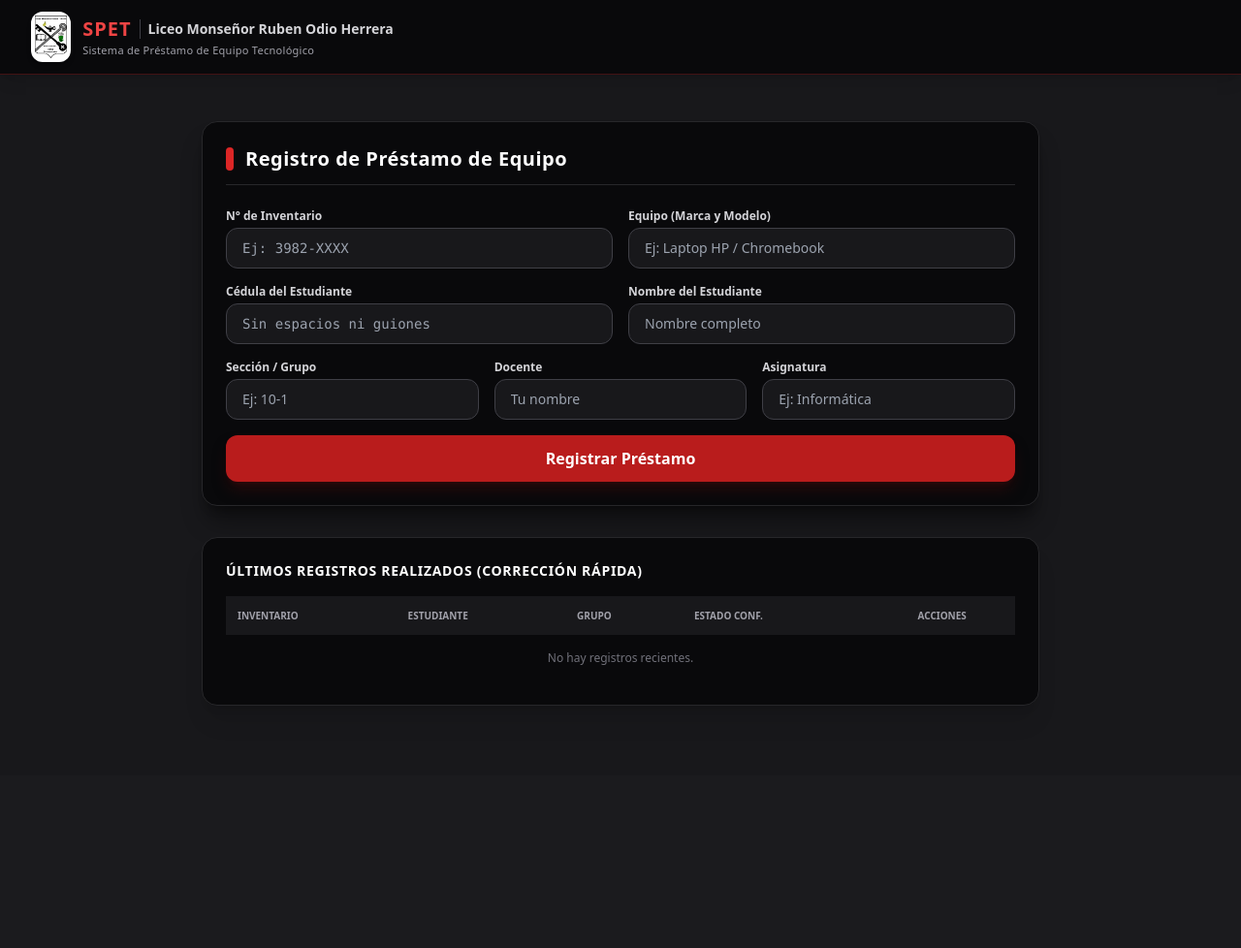
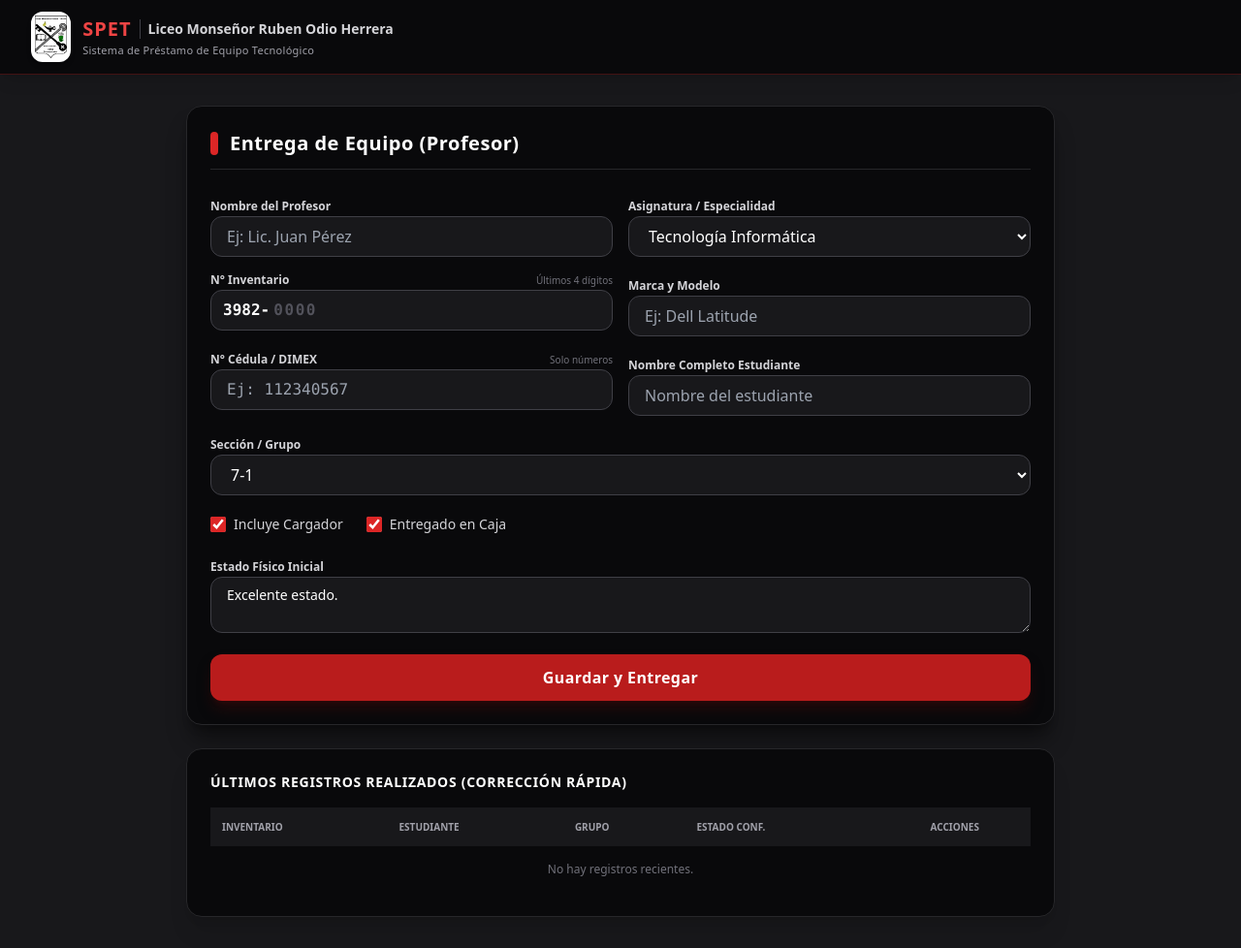
Before and after one commit to gherrera608-sudo/bitacora-tecnologia, a Flask app: page /profesor in a window 1280 px wide. Shown: the whole page at 97% size. Before the commit the page ends 727 px from the top, so only its background shows below. Run offline with Flask 3, Linux system fonts and the light colour scheme; some libraries are stand-ins or nearby versions.

Commit message:
Update profesor.html

```diff
--- a/templates/profesor.html
+++ b/templates/profesor.html
@@ -1,72 +1,128 @@
 {% extends 'layout.html' %}
-{% block title %}Módulo Profesor - Registro{% endblock %}
+{% block title %}Registrar Entrega{% endblock %}
 {% block content %}
-<div class="max-w-4xl mx-auto p-4 space-y-8">
+<div class="max-w-4xl mx-auto space-y-6">
 
     <!-- Formulario de Registro -->
     <div class="bg-zinc-950 border border-zinc-800 rounded-2xl p-6 shadow-xl shadow-black/40">
         <div class="flex items-center gap-3 mb-6 pb-3 border-b border-zinc-800">
             <div class="w-2 h-6 bg-red-600 rounded-full"></div>
-            <h1 class="text-xl font-bold text-white tracking-wide">Registro de Préstamo de Equipo</h1>
+            <h1 class="text-xl font-bold text-white tracking-wide">Entrega de Equipo (Profesor)</h1>
         </div>
 
         {% with messages = get_flashed_messages(with_categories=true) %}
             {% if messages %}
                 {% for category, message in messages %}
-                    <div class="mb-4 p-3 rounded-xl text-xs font-bold {% if category == 'danger' %}bg-red-950/60 text-red-300 border border-red-800{% else %}bg-emerald-950/60 text-emerald-300 border border-emerald-800{% endif %}">
-                        {{ message }}
+                    <div class="mb-4 p-3 bg-red-950/80 border border-red-800 text-red-200 text-xs rounded-xl flex items-center gap-2">
+                        <i class="fa-solid fa-triangle-exclamation"></i> {{ message }}
                     </div>
                 {% endfor %}
             {% endif %}
         {% endwith %}
 
-        <form method="POST" class="space-y-4">
-            <div class="grid grid-cols-1 md:grid-cols-2 gap-4">
+        <form action="{{ url_for('vista_profesor') }}" method="POST" class="space-y-4">
+            <div class="grid grid-cols-1 sm:grid-cols-2 gap-4">
                 <div>
-                    <label class="text-xs font-semibold text-zinc-300 block mb-1">N° de Inventario</label>
-                    <input type="text" name="inventario" placeholder="Ej: 3982-XXXX" required class="w-full bg-zinc-900 border border-zinc-700 focus:border-red-500 rounded-xl px-4 py-2.5 text-white text-sm font-mono outline-none transition">
+                    <label class="text-xs font-semibold text-zinc-300">Nombre del Profesor</label>
+                    <input type="text" name="profesor" placeholder="Ej: Lic. Juan Pérez" maxlength="80" required class="w-full bg-zinc-900 border border-zinc-700 focus:border-red-500 rounded-xl px-4 py-2 text-white outline-none transition">
                 </div>
                 <div>
-                    <label class="text-xs font-semibold text-zinc-300 block mb-1">Equipo (Marca y Modelo)</label>
-                    <input type="text" name="marca_modelo" placeholder="Ej: Laptop HP / Chromebook" required class="w-full bg-zinc-900 border border-zinc-700 focus:border-red-500 rounded-xl px-4 py-2.5 text-white text-sm outline-none transition">
+                    <label class="text-xs font-semibold text-zinc-300">Asignatura / Especialidad</label>
+                    <select name="asignatura" class="w-full bg-zinc-900 border border-zinc-700 focus:border-red-500 rounded-xl px-4 py-2 text-white outline-none transition">
+                        <option value="Tecnología Informática">Tecnología Informática</option>
+                        <option value="Secretariado Ejecutivo">Secretariado Ejecutivo</option>
+                        <option value="Contabilidad">Contabilidad</option>
+                        <option value="Formación Tecnológica">Formación Tecnológica</option>
+                    </select>
                 </div>
             </div>
 
-            <div class="grid grid-cols-1 md:grid-cols-2 gap-4">
+            <div class="grid grid-cols-1 sm:grid-cols-2 gap-4">
                 <div>
-                    <label class="text-xs font-semibold text-zinc-300 block mb-1">Cédula del Estudiante</label>
-                    <input type="text" name="cedula" placeholder="Sin espacios ni guiones" required class="w-full bg-zinc-900 border border-zinc-700 focus:border-red-500 rounded-xl px-4 py-2.5 text-white text-sm font-mono outline-none transition">
+                    <div class="flex justify-between items-center mb-0.5">
+                        <label class="text-xs font-semibold text-zinc-300">N° Inventario</label>
+                        <span class="text-[10px] text-zinc-500">Últimos 4 dígitos</span>
+                    </div>
+                    <!-- DISEÑO CON PREFIJO 3982- FIJO -->
+                    <div class="flex items-center bg-zinc-900 border border-zinc-700 focus-within:border-red-500 rounded-xl px-3 py-2 transition">
+                        <span class="text-white font-mono font-bold text-base select-none pr-1">3982-</span>
+                        <input type="text" name="inventario" placeholder="0000"
+                               pattern="[0-9]{4}"
+                               maxlength="4" minlength="4"
+                               inputmode="numeric"
+                               title="Ingresa únicamente los últimos 4 dígitos del número de inventario."
+                               required class="w-full bg-transparent text-white font-mono font-bold text-base outline-none tracking-widest placeholder-zinc-600">
+                    </div>
                 </div>
                 <div>
-                    <label class="text-xs font-semibold text-zinc-300 block mb-1">Nombre del Estudiante</label>
-                    <input type="text" name="estudiante" placeholder="Nombre completo" required class="w-full bg-zinc-900 border border-zinc-700 focus:border-red-500 rounded-xl px-4 py-2.5 text-white text-sm outline-none transition">
+                    <label class="text-xs font-semibold text-zinc-300">Marca y Modelo</label>
+                    <input type="text" name="marca_modelo" placeholder="Ej: Dell Latitude" maxlength="80" required class="w-full bg-zinc-900 border border-zinc-700 focus:border-red-500 rounded-xl px-4 py-2 text-white outline-none transition">
                 </div>
             </div>
 
-            <div class="grid grid-cols-1 md:grid-cols-3 gap-4">
+            <div class="grid grid-cols-1 sm:grid-cols-2 gap-4">
                 <div>
-                    <label class="text-xs font-semibold text-zinc-300 block mb-1">Sección / Grupo</label>
-                    <input type="text" name="grupo" placeholder="Ej: 10-1" required class="w-full bg-zinc-900 border border-zinc-700 focus:border-red-500 rounded-xl px-4 py-2.5 text-white text-sm outline-none transition">
+                    <div class="flex justify-between items-center mb-0.5">
+                        <label class="text-xs font-semibold text-zinc-300">N° Cédula / DIMEX</label>
+                        <span class="text-[10px] text-zinc-500">Solo números</span>
+                    </div>
+                    <input type="text" name="cedula" placeholder="Ej: 112340567"
+                           pattern="[0-9]{8,12}"
+                           minlength="8" maxlength="12"
+                           inputmode="numeric"
+                           title="Por favor ingresa únicamente números (entre 8 y 12 dígitos, sin letras ni guiones)."
+                           required class="w-full bg-zinc-900 border border-zinc-700 focus:border-red-500 rounded-xl px-4 py-2 text-white font-mono outline-none transition">
                 </div>
                 <div>
-                    <label class="text-xs font-semibold text-zinc-300 block mb-1">Docente</label>
-                    <input type="text" name="profesor" placeholder="Tu nombre" required class="w-full bg-zinc-900 border border-zinc-700 focus:border-red-500 rounded-xl px-4 py-2.5 text-white text-sm outline-none transition">
-                </div>
-                <div>
-                    <label class="text-xs font-semibold text-zinc-300 block mb-1">Asignatura</label>
-                    <input type="text" name="asignatura" placeholder="Ej: Informática" required class="w-full bg-zinc-900 border border-zinc-700 focus:border-red-500 rounded-xl px-4 py-2.5 text-white text-sm outline-none transition">
+                    <label class="text-xs font-semibold text-zinc-300">Nombre Completo Estudiante</label>
+                    <input type="text" name="estudiante" placeholder="Nombre del estudiante" maxlength="80" required class="w-full bg-zinc-900 border border-zinc-700 focus:border-red-500 rounded-xl px-4 py-2 text-white outline-none transition">
                 </div>
             </div>
 
-            <button type="submit" class="w-full bg-red-700 hover:bg-red-600 text-white font-bold py-3 rounded-xl shadow-lg shadow-red-950/50 transition mt-4">
-                Registrar Préstamo
+            <div>
+                <label class="text-xs font-semibold text-zinc-300">Sección / Grupo</label>
+                <select name="grupo" class="w-full bg-zinc-900 border border-zinc-700 focus:border-red-500 rounded-xl px-4 py-2 text-white outline-none transition">
+                    <optgroup label="Sétimo (7°)">
+                        <option value="7-1">7-1</option><option value="7-2">7-2</option><option value="7-3">7-3</option><option value="7-4">7-4</option><option value="7-5">7-5</option><option value="7-6">7-6</option><option value="7-7">7-7</option><option value="7-8">7-8</option><option value="7-9">7-9</option><option value="7-10">7-10</option><option value="7-11">7-11</option><option value="7-12">7-12</option><option value="7-13">7-13</option><option value="7-14">7-14</option>
+                    </optgroup>
+                    <optgroup label="Octavo (8°)">
+                        <option value="8-1">8-1</option><option value="8-2">8-2</option><option value="8-3">8-3</option><option value="8-4">8-4</option><option value="8-5">8-5</option><option value="8-6">8-6</option><option value="8-7">8-7</option><option value="8-8">8-8</option><option value="8-9">8-9</option><option value="8-10">8-10</option><option value="8-11">8-11</option><option value="8-12">8-12</option>
+                    </optgroup>
+                    <optgroup label="Noveno (9°)">
+                        <option value="9-1">9-1</option><option value="9-2">9-2</option><option value="9-3">9-3</option><option value="9-4">9-4</option><option value="9-5">9-5</option><option value="9-6">9-6</option><option value="9-7">9-7</option><option value="9-8">9-8</option><option value="9-9">9-9</option><option value="9-10">9-10</option><option value="9-11">9-11</option>
+                    </optgroup>
+                    <optgroup label="Décimo (10°)">
+                        <option value="10-1">10-1</option><option value="10-2">10-2</option><option value="10-3">10-3</option><option value="10-4">10-4</option><option value="10-5">10-5</option><option value="10-6">10-6</option><option value="10-7">10-7</option><option value="10-8">10-8</option><option value="10-9">10-9</option>
+                    </optgroup>
+                    <optgroup label="Undécimo (11°)">
+                        <option value="11-1">11-1</option><option value="11-2">11-2</option><option value="11-3">11-3</option><option value="11-4">11-4</option><option value="11-5">11-5</option><option value="11-6">11-6</option><option value="11-7">11-7</option><option value="11-8">11-8</option>
+                    </optgroup>
+                </select>
+            </div>
+
+            <div class="flex gap-6 py-1">
+                <label class="text-sm text-zinc-300 flex items-center gap-2 cursor-pointer">
+                    <input type="checkbox" name="cargador" value="Sí" checked class="accent-red-600 w-4 h-4 rounded"> Incluye Cargador
+                </label>
+                <label class="text-sm text-zinc-300 flex items-center gap-2 cursor-pointer">
+                    <input type="checkbox" name="caja" value="Sí" checked class="accent-red-600 w-4 h-4 rounded"> Entregado en Caja
+                </label>
+            </div>
+
+            <div>
+                <label class="text-xs font-semibold text-zinc-300">Estado Físico Inicial</label>
+                <textarea name="estado_inicial" rows="2" maxlength="200" class="w-full bg-zinc-900 border border-zinc-700 focus:border-red-500 rounded-xl px-4 py-2 text-white text-sm outline-none transition">Excelente estado.</textarea>
+            </div>
+
+            <button type="submit" class="w-full bg-red-700 hover:bg-red-600 text-white font-bold py-3 rounded-xl shadow-lg shadow-red-950/50 transition duration-200 tracking-wide">
+                Guardar y Entregar
             </button>
         </form>
     </div>
 
     <!-- Sección de Últimos Registros Realizados (Para que el profesor pueda corregir o borrar si se equivocó) -->
     <div class="bg-zinc-950 border border-zinc-800 rounded-2xl p-6 shadow-xl space-y-4">
-        <h2 class="text-sm font-bold text-white uppercase tracking-wider">Últimos Registros Realizados (Corrección rápida)</h2>
+        <h2 class="text-sm font-bold text-white uppercase tracking-wider">Últimos Registros Realizados (Corrección Rápida)</h2>
         <div class="overflow-x-auto">
             <table class="w-full text-left border-collapse text-xs">
                 <thead>
```
